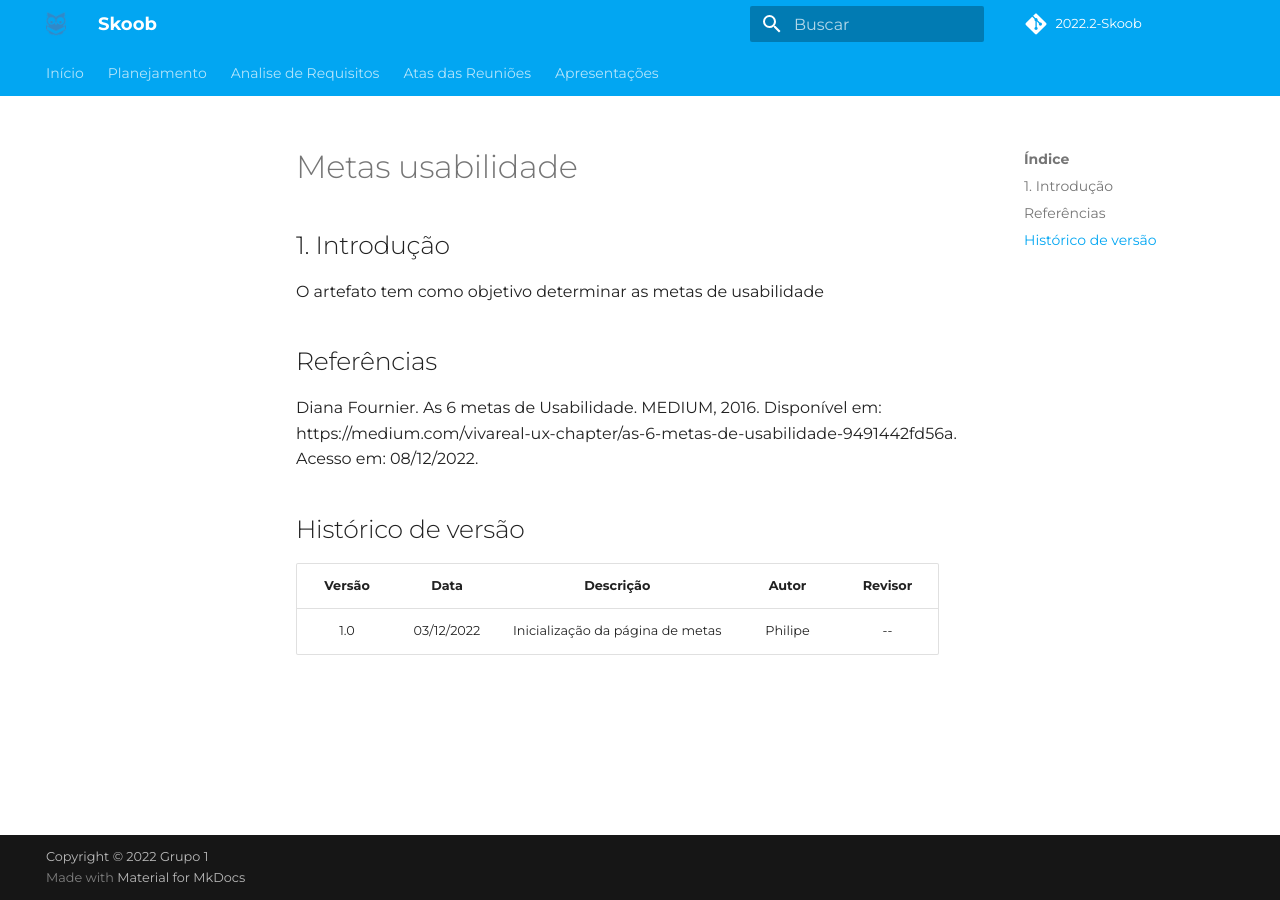
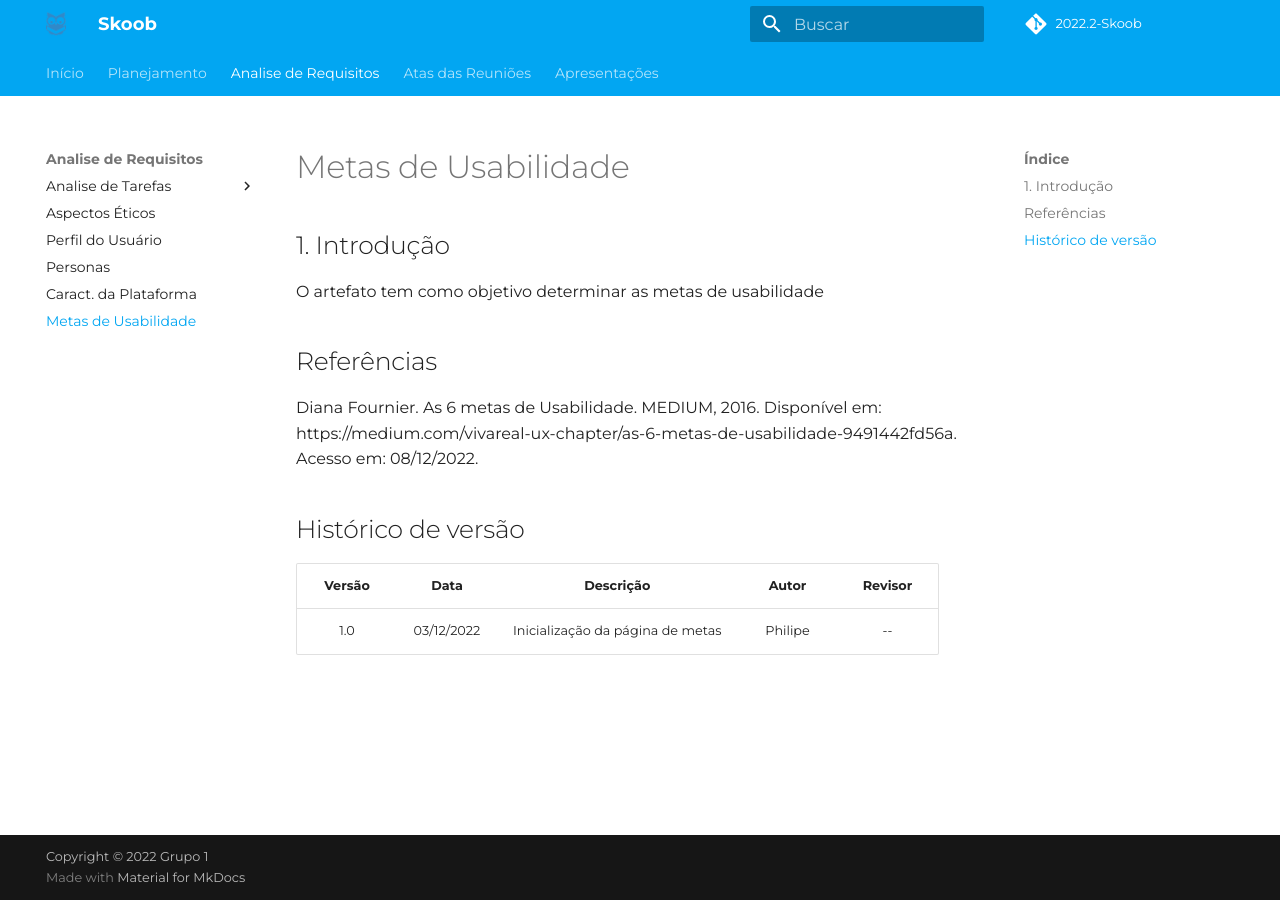
Before and after one commit to Interacao-Humano-Computador/2022.2-Skoob, an MkDocs documentation site: the page built from docs/analise-de-requisitos/metas-usabilidade.md, in a window 1280 px wide. Built offline with MkDocs 1.6.1 and Material for MkDocs 9.7.7, drawn with Linux system fonts in a browser that asks for light colours; some web fonts are replaced; comment, search, counter and statistics services are not loaded.

Commit message:
metas-usabilidade

```diff
--- a/mkdocs.yml
+++ b/mkdocs.yml
@@ -35,6 +35,7 @@
       - Perfil do Usuário: analise-de-requisitos/perfil-do-usuario.md
       - Personas: analise-de-requisitos/personas.md
       - Caract. da Plataforma: analise-de-requisitos/caracteristicas-da-plataforma.md
+      - Metas de Usabilidade: analise-de-requisitos/metas-usabilidade.md
 
   - Atas das Reuniões:
       - Reunião 1 - 15/11/2022: atas-das-reunioes/reuniao1.md
```
